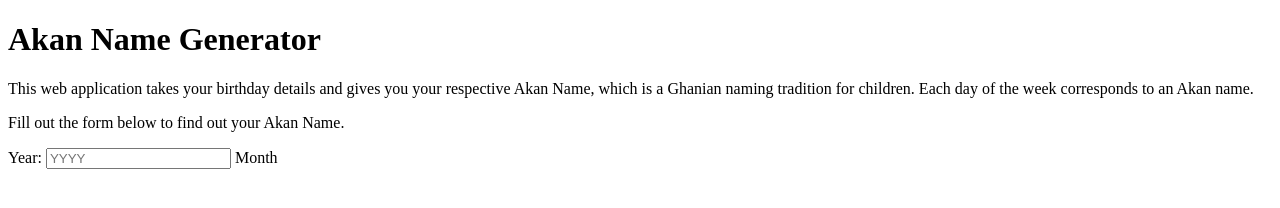
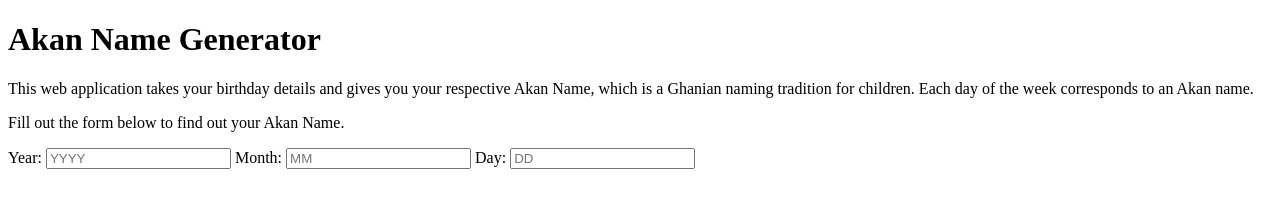
Before and after one commit to Clemo97/independent-project2, a plain HTML site: page index.html in a window 1280 px wide. Drawn offline with Linux system fonts and the light colour scheme.

Commit message:
Add label field for day of birth input.

```diff
--- a/index.html
+++ b/index.html
@@ -22,8 +22,14 @@
                     <input id="year-input" type="number" name="year-of-birth" placeholder="YYYY" value="" required>
                 </label>
                 <label for="month-of-birth">
-                    Month
+                    Month:
+                    <input id="month-input" type="number" name="month-of-birth" placeholder="MM" value="" required>
                 </label>
+                <label for="day-of-birth">
+                    Day:
+                    <input id="day-input" type="number" name="day-of-birth" placeholder="DD" value="" required>
+                </label>
+
             </form>
 
         </div>
```
